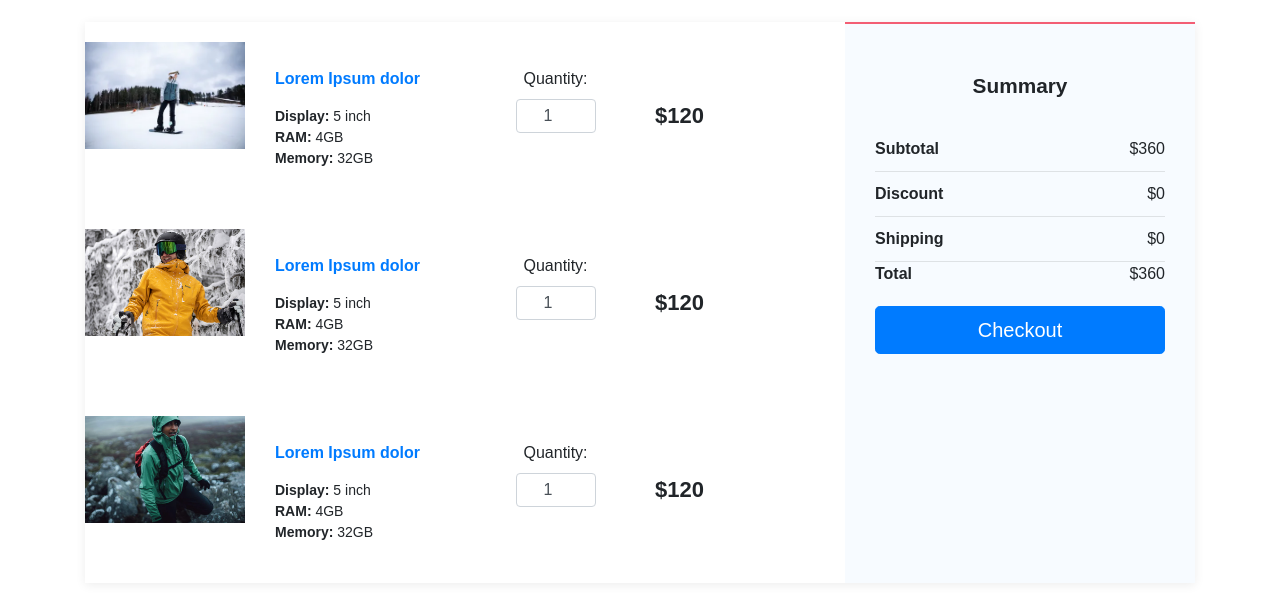
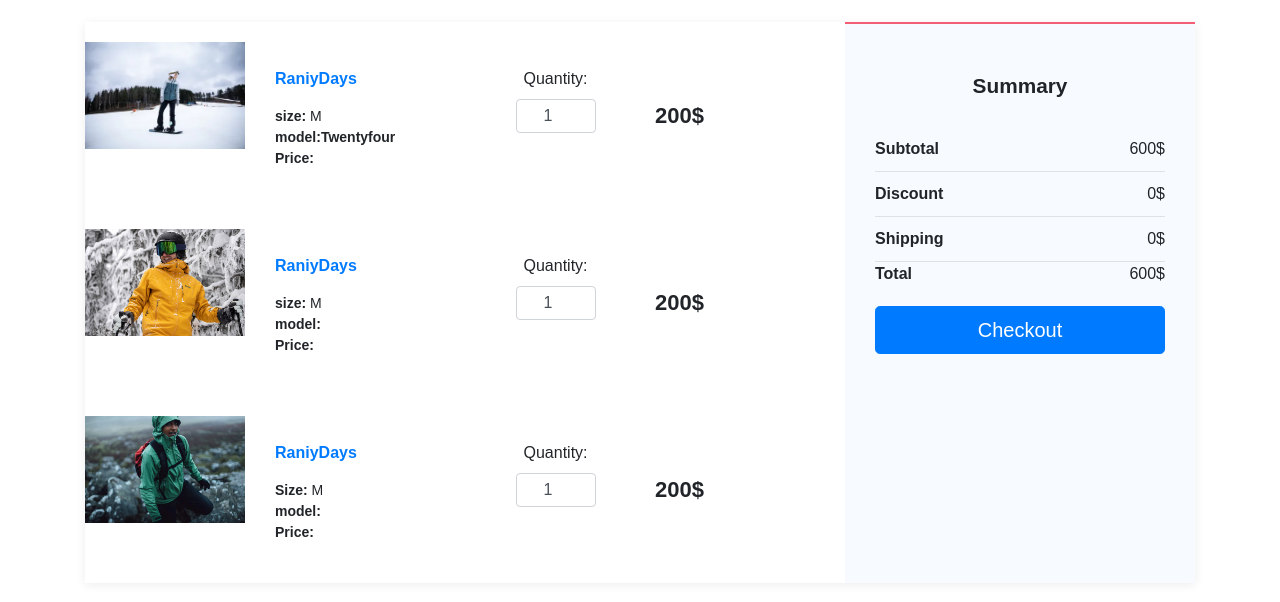
Before and after one commit to NoroffFEU/html-css-course-assignment-anashamdaan, a plain HTML site: page shopping-bage.html in a window 1280 px wide. Shown: the part 198-800 px from the top of the page. Drawn offline with nearby package versions, Linux system fonts and the light colour scheme.

Commit message:
Update shopping-bage.html

```diff
--- a/shopping-bage.html
+++ b/shopping-bage.html
@@ -57,11 +57,11 @@
                                                      <div class="row">
                                                          <div class="col-md-5 product-name">
                                                              <div class="product-name">
-                                                                 <a href="#">Lorem Ipsum dolor</a>
+                                                                 <a href="#">RaniyDays</a>
                                                                  <div class="product-info">
-                                                                     <div>Display: <span class="value">5 inch</span></div>
-                                                                     <div>RAM: <span class="value">4GB</span></div>
-                                                                     <div>Memory: <span class="value">32GB</span></div>
+                                                                     <div>size: <span class="value">M</span></div>
+                                                                     <div>model:Twentyfour <span class="value"></span></div>
+                                                                     <div>Price:<span class="value"></span></div>
                                                                  </div>
                                                              </div>
                                                          </div>
@@ -70,7 +70,7 @@
                                                              <input id="quantity" type="number" value ="1" class="form-control quantity-input">
                                                          </div>
                                                          <div class="col-md-3 price">
-                                                             <span>$120</span>
+                                                             <span>200$</span>
                                                          </div>
                                                      </div>
                                                  </div>
@@ -87,11 +87,11 @@
                                                      <div class="row">
                                                          <div class="col-md-5 product-name">
                                                              <div class="product-name">
-                                                                 <a href="#">Lorem Ipsum dolor</a>
+                                                                 <a href="#">RaniyDays</a>
                                                                  <div class="product-info">
-                                                                     <div>Display: <span class="value">5 inch</span></div>
-                                                                     <div>RAM: <span class="value">4GB</span></div>
-                                                                     <div>Memory: <span class="value">32GB</span></div>
+                                                                     <div>size: <span class="value">M</span></div>
+                                                                     <div>model: <span class="value"></span></div>
+                                                                     <div>Price: <span class="value"></span></div>
                                                                  </div>
                                                              </div>
                                                          </div>
@@ -100,7 +100,7 @@
                                                              <input id="quantity" type="number" value ="1" class="form-control quantity-input">
                                                          </div>
                                                          <div class="col-md-3 price">
-                                                             <span>$120</span>
+                                                             <span>200$</span>
                                                          </div>
                                                      </div>
                                                  </div>
@@ -117,11 +117,11 @@
                                                      <div class="row">
                                                          <div class="col-md-5 product-name">
                                                              <div class="product-name">
-                                                                 <a href="#">Lorem Ipsum dolor</a>
+                                                                 <a href="#">RaniyDays</a>
                                                                  <div class="product-info">
-                                                                     <div>Display: <span class="value">5 inch</span></div>
-                                                                     <div>RAM: <span class="value">4GB</span></div>
-                                                                     <div>Memory: <span class="value">32GB</span></div>
+                                                                     <div>Size: <span class="value">M</span></div>
+                                                                     <div>model: <span class="value"></span></div>
+                                                                     <div>Price: <span class="value"></span></div>
                                                                  </div>
                                                              </div>
                                                          </div>
@@ -130,7 +130,7 @@
                                                              <input id="quantity" type="number" value ="1" class="form-control quantity-input">
                                                          </div>
                                                          <div class="col-md-3 price">
-                                                             <span>$120</span>
+                                                             <span>200$</span>
                                                          </div>
                                                      </div>
                                                  </div>
@@ -142,10 +142,10 @@
                              <div class="col-md-12 col-lg-4">
                                  <div class="summary">
                                      <h3>Summary</h3>
-                                     <div class="summary-item"><span class="text">Subtotal</span><span class="price">$360</span></div>
-                                     <div class="summary-item"><span class="text">Discount</span><span class="price">$0</span></div>
-                                     <div class="summary-item"><span class="text">Shipping</span><span class="price">$0</span></div>
-                                     <div class="summary-item"><span class="text">Total</span><span class="price">$360</span></div>
+                                     <div class="summary-item"><span class="text">Subtotal</span><span class="price">600$</span></div>
+                                     <div class="summary-item"><span class="text">Discount</span><span class="price">0$</span></div>
+                                     <div class="summary-item"><span class="text">Shipping</span><span class="price">0$</span></div>
+                                     <div class="summary-item"><span class="text">Total</span><span class="price">600$</span></div>
                                      <button type="button" class="btn btn-primary btn-lg btn-block">Checkout</button>
                                  </div>
                              </div>
```
